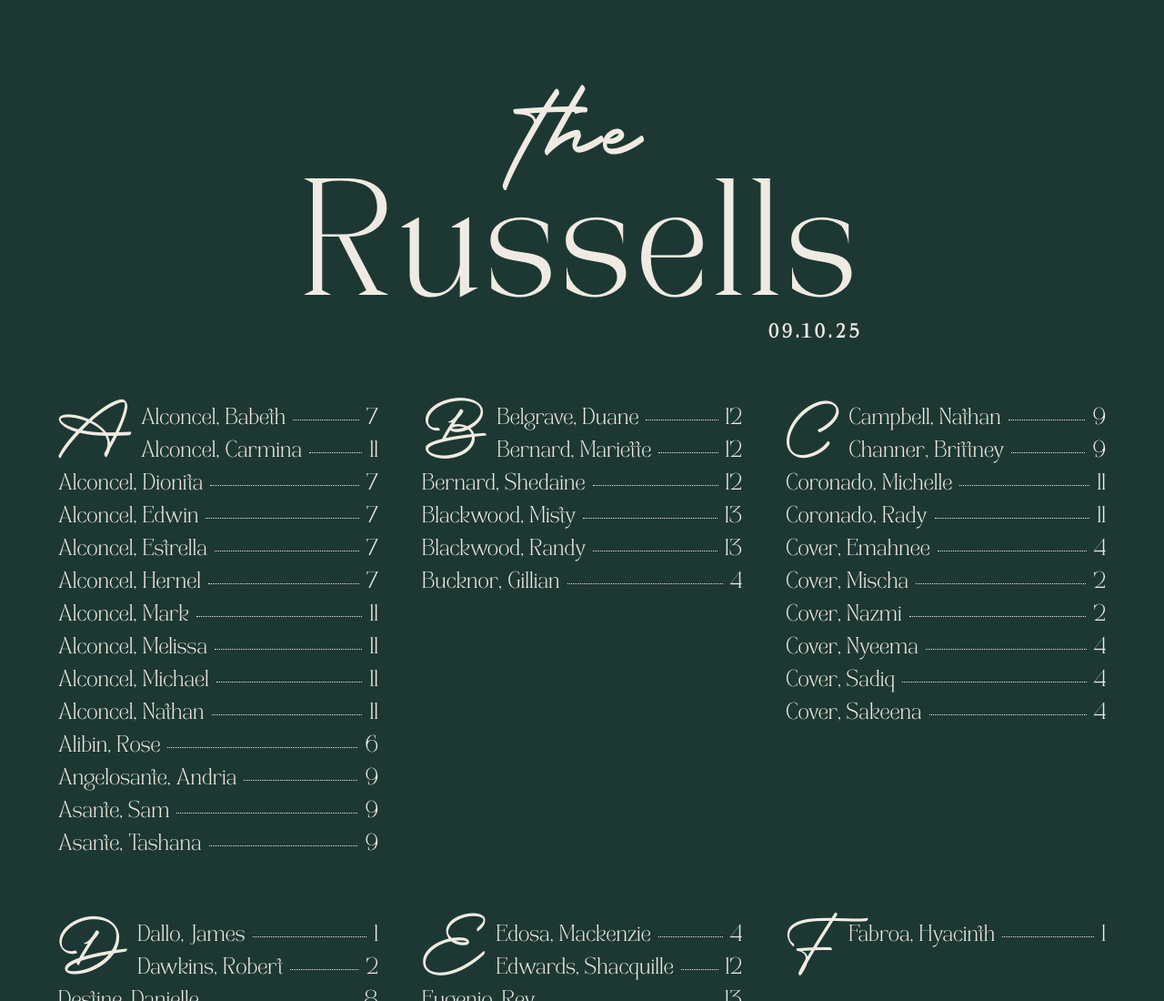
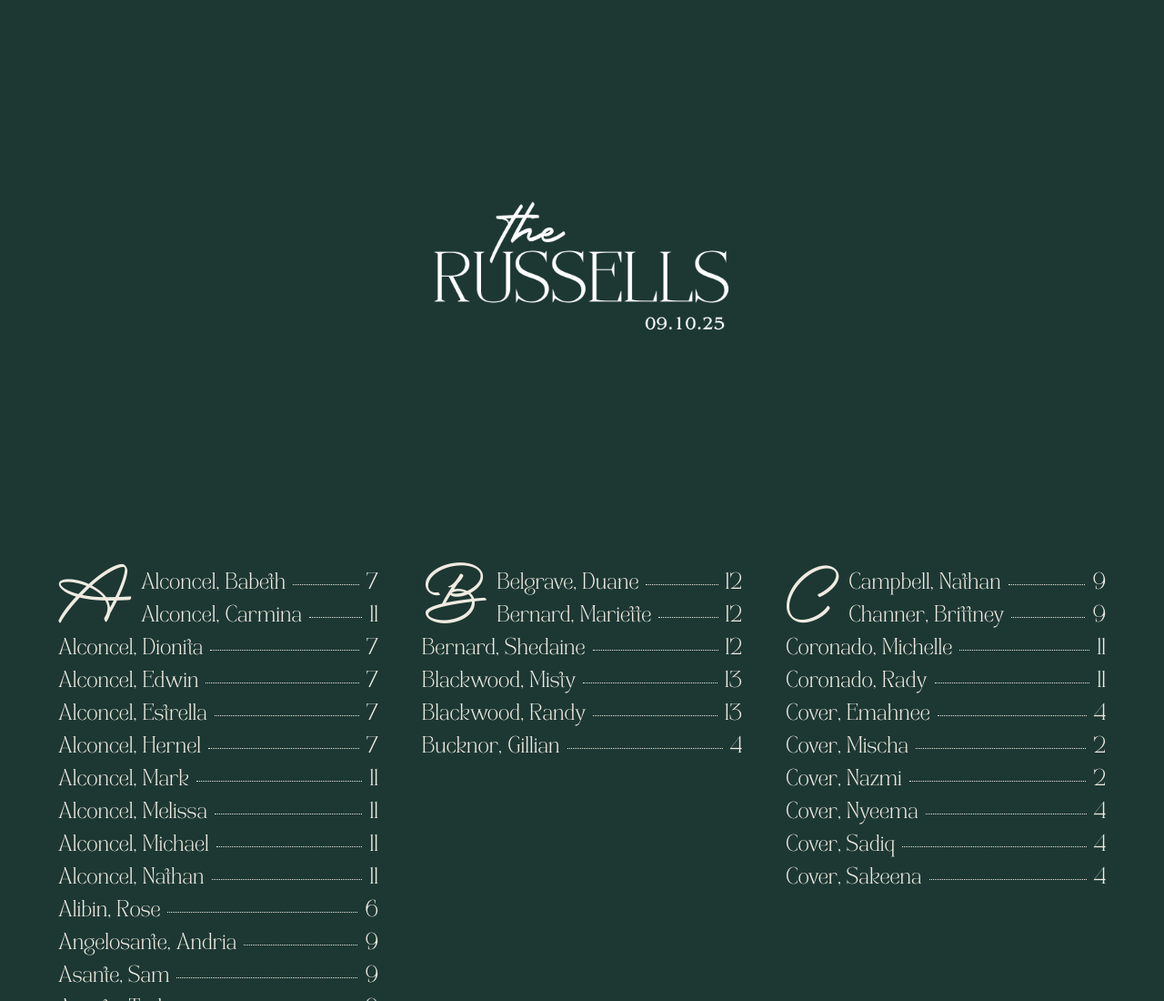
Before and after one commit to Psyvybez/psyvybez.github.io, a plain HTML site: page seating-chart.html in a window 1280 px wide. Shown: the top 1100 px of the page at 91% size. Drawn offline with nearby package versions, Linux system fonts and the light colour scheme.

Commit message:
Update seating-chart.html

```diff
--- a/seating-chart.html
+++ b/seating-chart.html
@@ -110,11 +110,8 @@
     <div class="container mx-auto p-8 md:p-12 lg:p-16">
 
         <!-- Header -->
-       <header class="text-center mb-16">
-            <div class="inline-block">
-                <h1 class="title-heading text-7xl md:text-8xl lg:text-9xl tracking-wider"><span class="font-title">the</span><br>Russells</h1>
-                <p class="font-date text-xl md:text-2xl mt-1 tracking-widest text-right">09.10.25</p>
-            </div>
+            <header class="text-center mb-16">
+            <img src="Molina-Russell-LOGO.png" alt="The Russells 09.10.25" class="mx-auto" style="max-width: 400px; width: 100%;">
         </header>
 
         <!-- Seating Chart Grid -->
```
